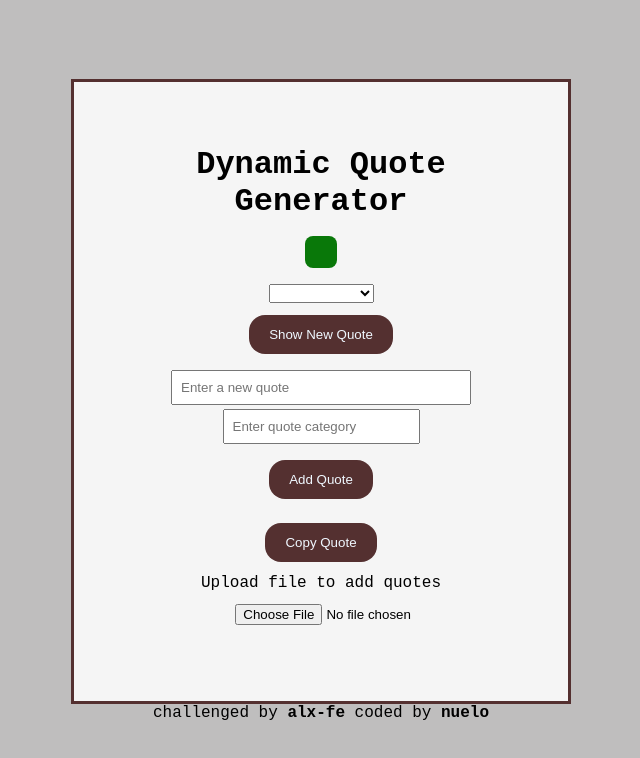
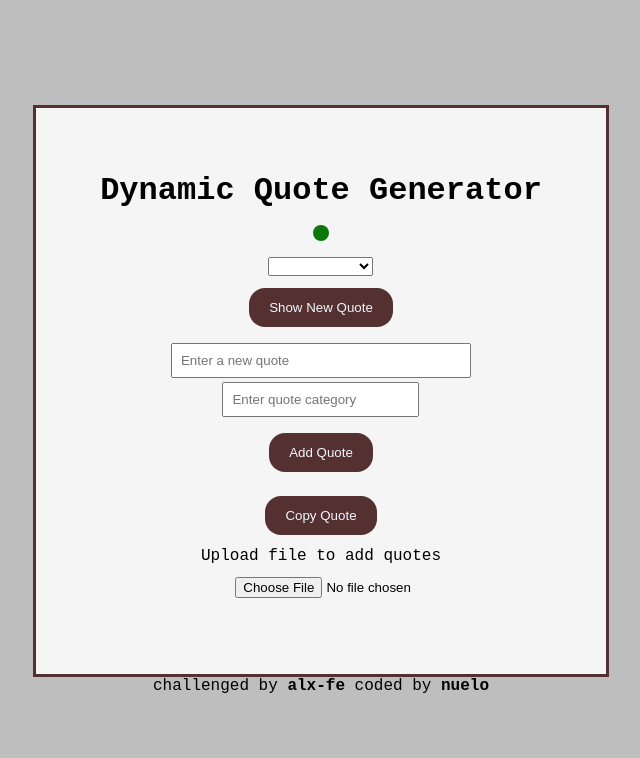
Before and after one commit to NueloSE/alx_fe_javascript, a plain HTML site: page dom-manipulation/index.html in a window 1280 px wide. Both pictures are taken after a click on the button "Show New Quote". Shown: the whole page, without its empty margins (319-959 px from the left). Drawn offline with Linux system fonts and the light colour scheme.

Commit message:
fix: change html selector and styling to pass checker

```diff
--- a/dom-manipulation/script.js
+++ b/dom-manipulation/script.js
@@ -103,7 +103,7 @@ function showRandomQuote() {
   displayContainer.classList.add('quoteDisplay');
   displayContainer.classList.add('flex-items');
 
-  displayContainer.textContent = quoteToDisplay.text;
+  displayContainer.innerHTML = quoteToDisplay.text;
 }
 
 function addQuote() {
--- a/dom-manipulation/styles.css
+++ b/dom-manipulation/styles.css
@@ -15,7 +15,7 @@ body {
 }
 
 .container {
-    max-width: 500px;
+    max-width:700px;
     border: 3px solid rgb(84, 48, 48);
     padding: 4rem;
     text-align: center;
@@ -50,7 +50,7 @@ input {
     /* margin-block: 2rem; */
     background-color: rgb(9, 120, 9);
     color: white;
-    padding: 1rem;
+    padding: .5rem;
     border-radius: .5rem;
     font-size: 18px;
     max-width:max-content;
```
